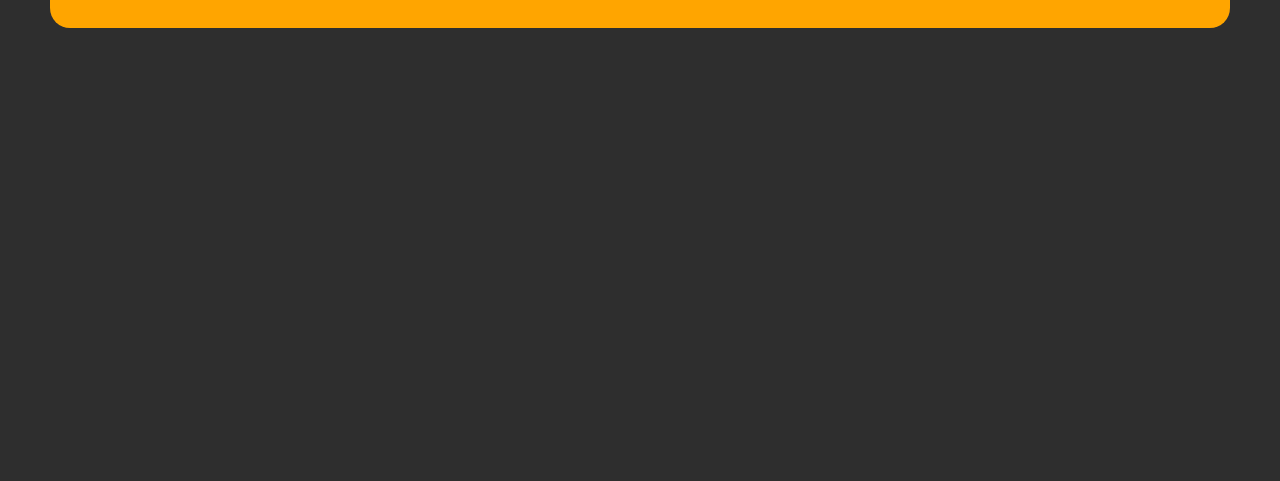
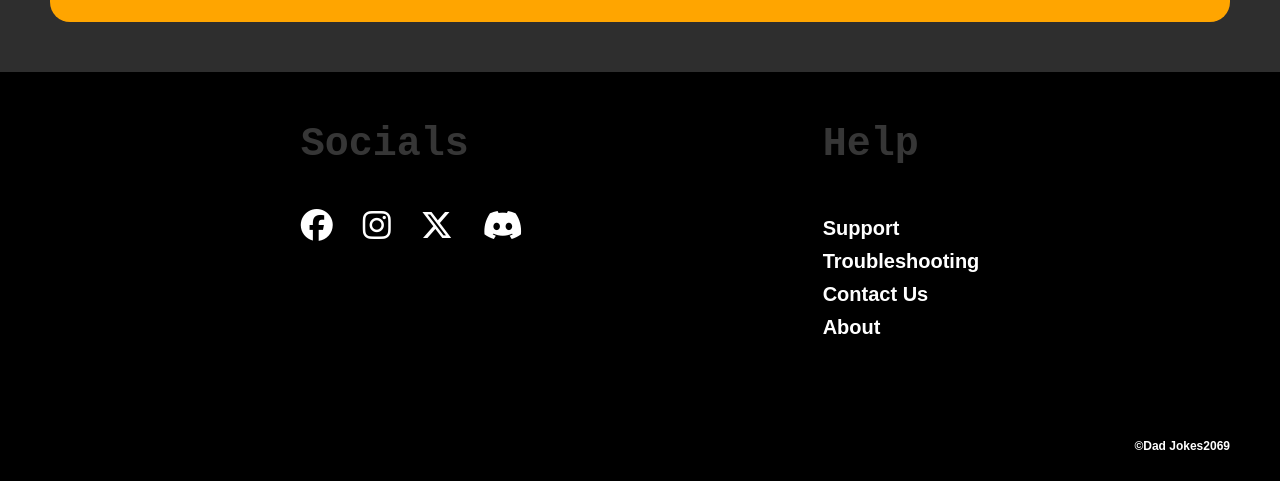
Before and after one commit to zozo0329/Dad-Jokes.0.2-test, a plain HTML site: page index.html in a window 1280 px wide. Shown: the part 3584-4065 px from the top of the page. Before the commit the page ends 3662 px from the top, so only its background shows below. Drawn offline with Linux system fonts and the light colour scheme; a web font is replaced by a local one.

Commit message:
added footer section

```diff
--- a/index.html
+++ b/index.html
@@ -78,7 +78,37 @@
         </div>
       </div>
     </main>
-    <footer></footer>
+    <footer>
+      <div class="footer-section">
+        <div class="socials">
+          <div class="social-title">
+            <h1>Socials</h1>
+            <div class="footer-icons">
+              <a href="#"><i class="fa-brands fa-facebook fa-2xl"></i></a>
+              <a href="#"><i class="fa-brands fa-instagram fa-2xl"></i></a>
+              <a href="#"><i class="fa-brands fa-x-twitter fa-2xl"></i></a>
+              <a href="#"><i class="fa-brands fa-discord fa-2xl"></i></a>
+            </div>
+          </div>
+        </div>
+        <div class="help">
+          <div class="help-title">
+            <h1>Help</h1>
+            <div class="help-items">
+              <ul>
+                <li><a href="#">Support</a></li>
+                <li><a href="#">Troubleshooting</a></li>
+                <li><a href="#">Contact Us</a></li>
+                <li><a href="#">About</a></li>
+              </ul>
+            </div>
+          </div>
+        </div>
+      </div>
+      <div class="copyrights">
+        <p>&copy;Dad Jokes2069</p>
+      </div>
+    </footer>
     <script
       src="https://kit.fontawesome.com/9fcf6fcb92.js"
       crossorigin="anonymous"
--- a/style.css
+++ b/style.css
@@ -29,6 +29,10 @@ body {
 .logo a:hover {
   color: orange;
 }
+.logo a:active {
+  opacity: 0.7;
+  transition: 0.25s;
+}
 .navbar ul {
   display: flex;
   gap: 30px;
@@ -42,6 +46,10 @@ body {
 }
 .navbar a:hover {
   color: orange;
+}
+.navbar a:active {
+  opacity: 0.7;
+  transition: 0.25s;
 }
 /* THIS IS THE ICON IN UPPER RIGHT SIDE */
 .menu-icon {
@@ -155,15 +163,24 @@ body {
   font-size: 20px;
   font-weight: bold;
   border-radius: 30px;
-  background-color: black;
+  background-color: #3b3b3b;
   color: white;
   border: 1px solid white;
   transition: 0.4s;
+  border: none;
 }
 .main-section button:hover {
   background-color: white;
   color: black;
 }
+.main-section button:active {
+  background-color: orange;
+  transition: 0.25s;
+}
+
+/*
+  BOTTOM SECTION
+*/
 .bottom-section {
   padding: 50px;
 }
@@ -187,9 +204,79 @@ body {
 /*
   FOOTER SECTION
 */
+.footer-section {
+  display: flex;
+  justify-content: center;
+  gap: 300px;
+  background-color: black;
+  color: white;
+  padding: 50px;
+}
+.footer-section h1 {
+  color: #363636;
+  font-family: monospace;
+  font-size: 40px;
+}
+/* SOCIALS */
 
+.social-title h1 {
+  margin: 0px 0px 50px 0px;
+}
+.footer-icons {
+  display: flex;
+  gap: 30px;
+}
+
+.footer-icons a {
+  color: white;
+  transition: 0.4s;
+}
+.footer-icons a:hover {
+  color: orange;
+}
+.footer-icons a:active {
+  opacity: 0.7;
+  transition: 0.25s;
+}
+/*
+    HELP
+*/
+.help h1 {
+  margin: 0px 0px 50px 0px;
+}
+.help-items ul {
+  display: flex;
+  flex-direction: column;
+  gap: 10px;
+  list-style: none;
+  padding: 0px;
+}
+.help-items a {
+  text-decoration: none;
+  color: white;
+  font-weight: bold;
+  font-size: 20px;
+  transition: 0.4s;
+}
+.help-items a:hover {
+  color: orange;
+}
+.help-items a:active {
+  opacity: 0.7;
+  transition: 0.25s;
+}
+/*
+    COPYRIGHTS
+*/
+.copyrights {
+  color: white;
+  background-color: black;
+  text-align: end;
+  padding: 50px;
+  font-weight: bold;
+  font-size: 12px;
+}
 /* MQ FOR RESPONSIVE DESIGN */
-
 @media (max-width: 600px) {
   .logo h1 a {
     transition: 0.3s;
@@ -274,6 +361,16 @@ body {
   .bottom-description {
     display: flex;
     flex-direction: column;
+  }
+  /*
+    FOOTER SECTION
+  */
+  .footer-section {
+    display: flex;
+    flex-direction: column;
+    align-items: center;
+    gap: 100px;
+    padding: 100;
   }
 }
 @media (max-width: 950px) {
@@ -361,4 +458,15 @@ body {
     display: flex;
     flex-direction: column;
   }
+
+  /*
+    FOOTER SECTION
+  */
+  .footer-section {
+    display: flex;
+    flex-direction: column;
+    align-items: center;
+    gap: 100px;
+    padding: 100;
+  }
 }
```
